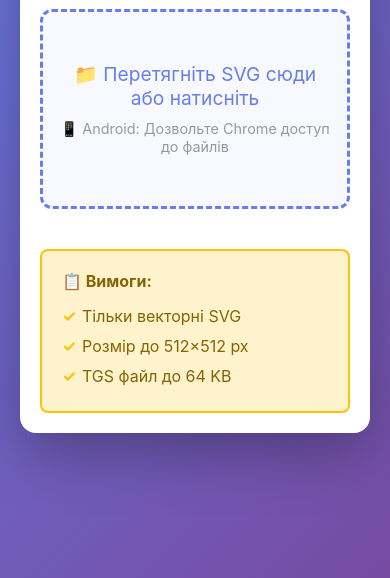
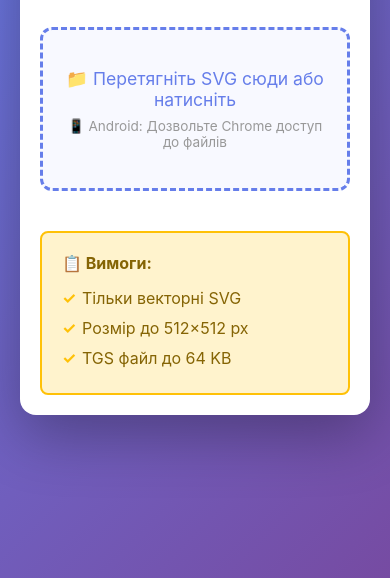
Before and after one commit to reginanka/svg-to-tgs-converter, a plain HTML site: page index.html in a window 390 px wide. Shown: the part 266-844 px from the top of the page. Drawn offline with nearby package versions, Linux system fonts and the light colour scheme.

Commit message:
Update style.css

```diff
--- a/style.css
+++ b/style.css
@@ -39,12 +39,12 @@ p {
 .drop-zone {
     border: 3px dashed #667eea;
     border-radius: 12px;
-    padding: 60px 20px;
+    padding: 40px 20px;
     text-align: center;
     cursor: pointer;
     transition: all 0.3s ease;
     background: #f8f9ff;
-    min-height: 200px;
+    min-height: 150px;
     display: flex;
     flex-direction: column;
     justify-content: center;
@@ -64,13 +64,13 @@ p {
 }
 
 .drop-text p {
-    font-size: 1.2em;
+    font-size: 1.1em;
     color: #667eea;
-    margin: 10px 0;
+    margin: 8px 0;
 }
 
 .drop-text .small {
-    font-size: 0.9em;
+    font-size: 0.85em;
     color: #999;
 }
 
@@ -79,8 +79,8 @@ p {
 }
 
 #svgPreview svg {
-    max-width: 200px;
-    max-height: 200px;
+    max-width: 150px;
+    max-height: 150px;
     filter: drop-shadow(0 4px 8px rgba(0,0,0,0.1));
 }
 
@@ -251,6 +251,7 @@ p {
     }
 
     .drop-zone {
-        padding: 40px 15px;
+        padding: 30px 15px;
+        min-height: 120px;
     }
 }
```
